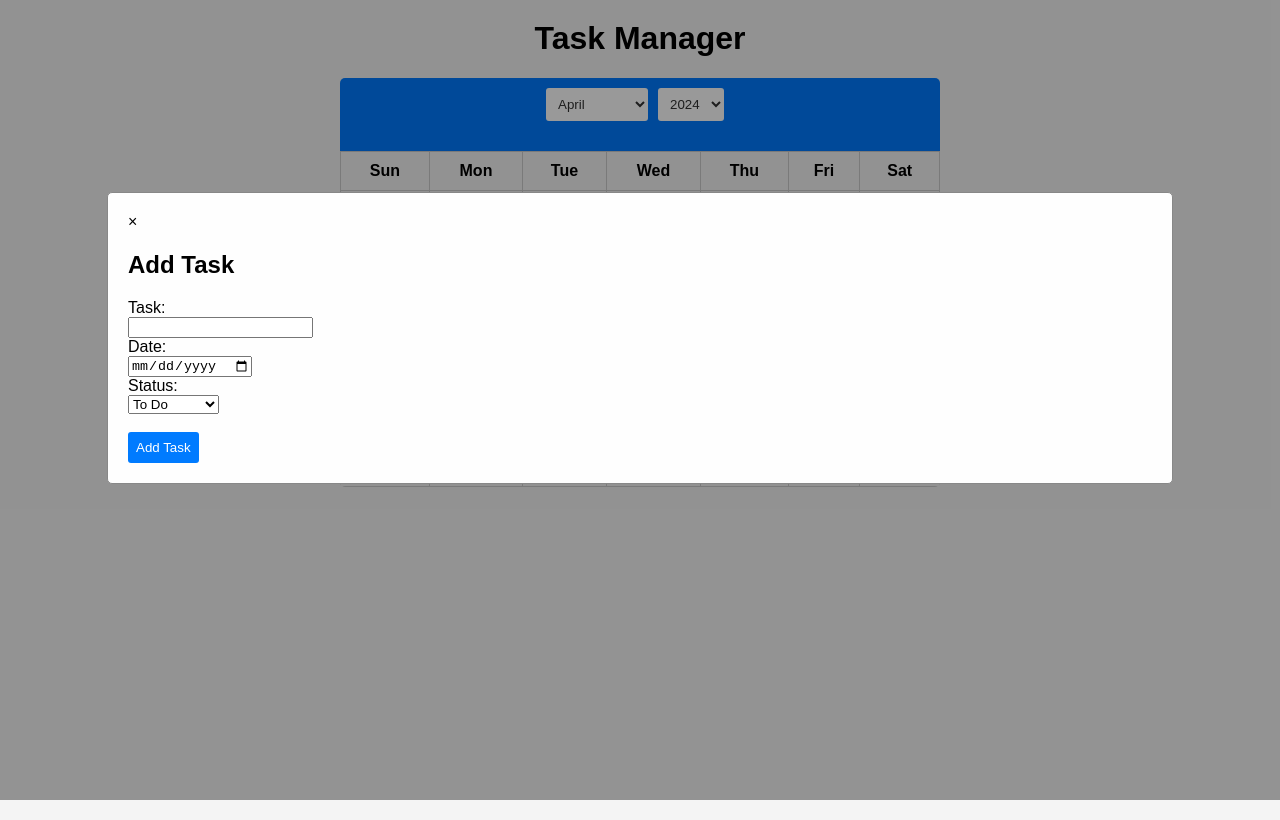
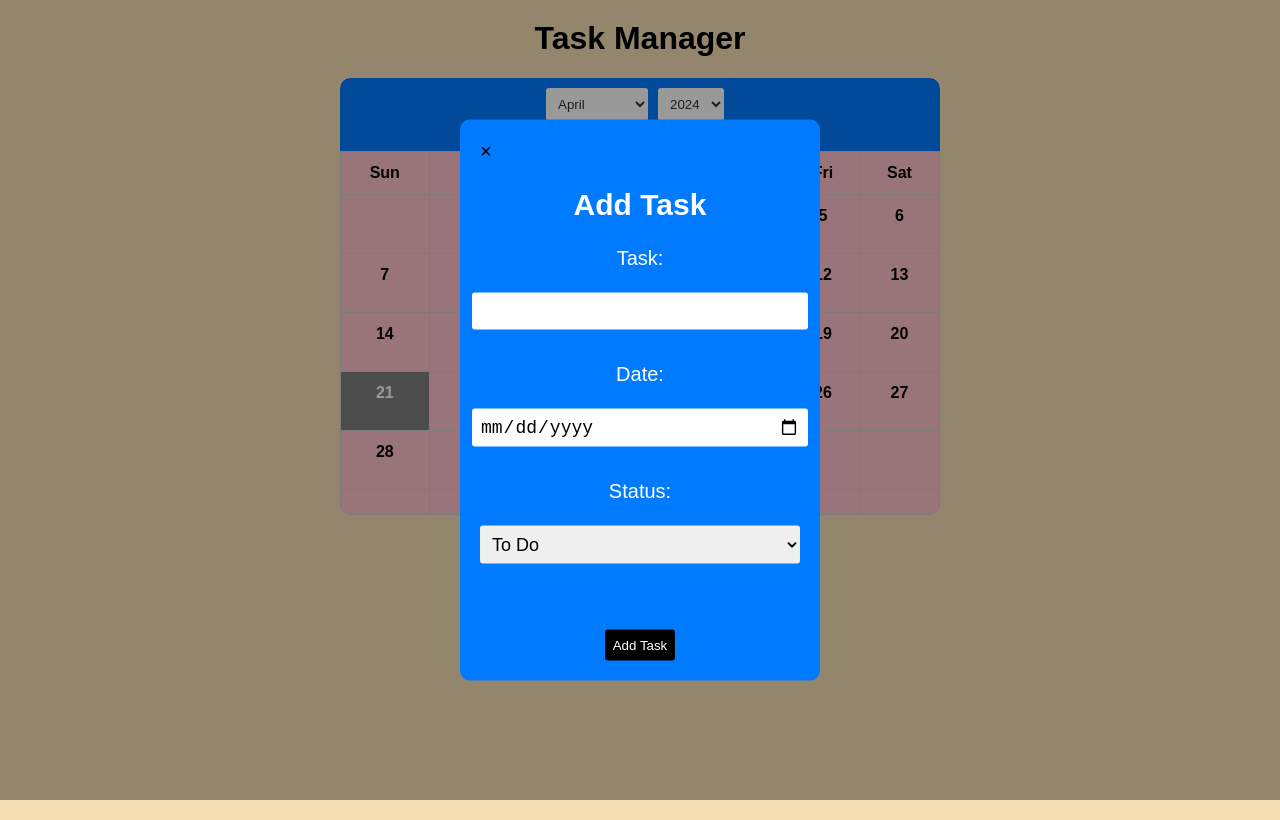
Before and after one commit to Deep-nestorbird/Task-Manager, a plain HTML site: page public/index.html in a window 1280 px wide. Both pictures are taken after a click on the element "10". Drawn offline with Linux system fonts and the light colour scheme.

Commit message:
styles.css

```diff
--- a/public/styles.css
+++ b/public/styles.css
@@ -1,48 +1,123 @@
+/* Modal */
+/* Modal */
 .modal {
-    display: none; /* Hidden by default */
-    position: fixed; /* Stay in place */
-    z-index: 1; /* Sit on top */
+    display: none;
+    position: fixed;
+    z-index: 1;
     left: 0;
     top: 0;
     width: 100%;
     height: 100%;
-    overflow: auto; /* Enable scroll if needed */
-    background-color: rgba(0,0,0,0.4); /* Black w/ opacity */
+    overflow: auto;
+    background-color: rgba(0, 0, 0, 0.4);
+}
+
+/* Modal Content */
+/* Modal Content */
+/* Modal Content */
+.modal-content {
+    background-color: #007bff; /* Background color of modal content */
+    margin: auto; /* Center horizontally */
+    padding: 20px;
+    border-radius: 10px;
+    width: 25%; /* Set width to 90% of viewport */
+    max-height: 90vh; /* Set maximum height to 90% of viewport height */
+    overflow: auto; /* Allow scrolling if content exceeds the modal size */
+    position: fixed; /* Fixed positioning */
+    top: 50%; /* Center vertically */
+    left: 50%; /* Center horizontally */
+    transform: translate(-50%, -50%); /* Center the modal precisely */
+    font-size: 20px;
+}
+
+/* Task Input */
+#task {
+    font-size: 18px; /* Increase font size for task input */
+    margin-bottom: 10px; /* Add margin bottom for spacing */
+}
+
+/* Date Input */
+#date {
+    font-size: 18px; /* Increase font size for date input */
+    margin-bottom: 10px; /* Add margin bottom for spacing */
+}
+
+/* Status Select */
+#status {
+    font-size: 18px; /* Increase font size for status select */
+    margin-bottom: 10px; /* Add margin bottom for spacing */
 }
 
 
-/* Modal content */
-.modal-content {
-    background-color: #fefefe;
-    margin: 15% auto;
-    padding: 20px;
-    border: 1px solid #888;
-    width: 80%;
-    border-radius: 5px;
+
+/* "Add Task" Button within Modal */
+.modal-content button[type="submit"] {
+    background-color: #000; /* Black background color */
+    color: #fff; /* White text color */
+    border: none;
+    border-radius: 3px;
+    padding: 8px;
+    cursor: pointer;
 }
 
+.modal-content button[type="submit"]:hover {
+    background-color: #333; /* Darken background color on hover */
+}
+
+/* Modal Header */
+.modal-content h2 {
+    color: #fff; /* Header text color */
+    text-align: center; /* Center header text */
+}
+
+/* Modal Form */
+#taskForm {
+    display: flex;
+    flex-direction: column;
+    align-items: center;
+}
+
+#taskForm label {
+    color: #fff; /* Label text color */
+}
+
+#taskForm input,
+#taskForm select {
+    margin-bottom: 10px;
+    padding: 8px;
+    width: 100%;
+    border: none;
+    border-radius: 3px;
+}
+
+#taskForm button {
+    margin-top: 10px;
+}
+
+/* Body and HTML */
 body, html {
     height: 100%;
-}
-
-body {
     font-family: Arial, sans-serif;
     margin: 0;
     padding: 0;
-    background-color: #f4f4f4;
+    background-color: #f5deb3; /* Light brown background color */
 }
 
+/* Header */
 h1 {
     text-align: center;
     margin-top: 20px;
 }
 
+/* Calendar */
+/* Calendar */
 .calendar {
     width: 100%;
     max-width: 600px;
     margin: auto;
-    border-radius: 5px;
+    border-radius: 10px;
     overflow: hidden;
+    background-color: #ffc0cb; /* Pink background color */
 }
 
 .header {
@@ -50,6 +125,8 @@ h1 {
     color: #fff;
     padding: 10px;
     text-align: center;
+    border-top-left-radius: 10px;
+    border-top-right-radius: 10px;
 }
 
 .month-year-selector {
@@ -79,8 +156,10 @@ h1 {
 
 .calendar-table th, .calendar-table td {
     border: 1px solid #ccc;
-    padding: 10px;
+    padding: 12px; /* Increased padding for better spacing */
     text-align: center;
+    font-weight: bold; /* Make the date text bold */
+    font-size: 16px; /* Increase the font size */
 }
 
 .calendar-table td {
@@ -91,6 +170,7 @@ h1 {
     background-color: #e0e0e0;
 }
 
+/* Task List */
 .task-list {
     list-style-type: none;
     padding: 0;
@@ -109,6 +189,7 @@ h1 {
     background-color: #e0e0e0;
 }
 
+/* Button */
 button {
     padding: 8px;
     background-color: #007bff;
@@ -130,3 +211,10 @@ button:disabled {
 button:disabled:hover {
     background-color: #ccc;
 }
+
+/* Current Date */
+.today {
+    background-color: grey;
+    color: #fff;
+    border-radius: 0;
+}
```
